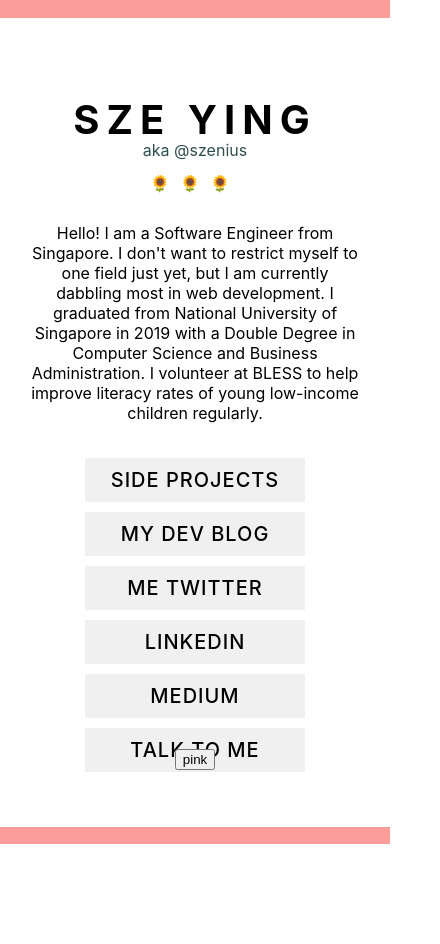
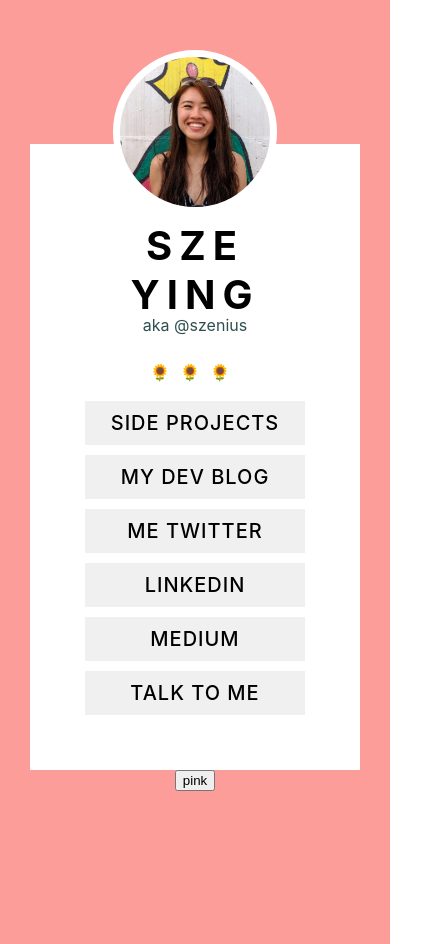
Before and after one commit to szenius/szeying.codes, a React (Create React App) app: page / in a window 390 px wide. Shown: the whole page, 440 px wide, since content can reach past the window. Before the commit the page ends 844 px from the top, so only its background shows below. Built offline with nearby package versions, Linux system fonts and the light colour scheme.

Commit message:
feat: added accent and link colors

```diff
--- a/src/components/profile/Profile.jsx
+++ b/src/components/profile/Profile.jsx
@@ -10,19 +10,18 @@ export const Profile = () => {
   return (
     <div class="profile">
       <div class="profile__icon" />
-      <div class="profile__body">
-        <div class="profile-content">
+      <div class="profile__content">
         <h1 class="profile-content__header">SZE YING</h1>
         <p class="profile-content__subheader">aka @szenius</p>
         <span class="profile-content__emoji-divider" role="img" aria-label="SG">
           🌻🌻🌻
         </span>
         <p class="profile-content__paragraph">
-            Hello! I am a <span class="accent">Software Engineer</span> from Singapore. I don't want to
-            restrict myself to one field just yet, but I am currently dabbling most in web development. I
-            graduated from National University of Singapore in 2019 with a Double Degree in Computer Science
-            and Business Administration. I volunteer at BLESS to help improve literacy rates of young
-            low-income children regularly.
+          Hello! I am a <span class={`profile-content__accent--${colorTheme}`}>Software Engineer</span> from Singapore. I don't want to restrict
+          myself to one field just yet, but I am currently dabbling most in web development. I graduated from
+          National University of Singapore in 2019 with a Double Degree in Computer Science and Business
+          Administration. I volunteer at BLESS to help improve literacy rates of young low-income children
+          regularly.
         </p>
         <div className="profile-content__links">
           <ProfileLink url="https://github.com/szenius" text="side projects" />
@@ -34,6 +33,5 @@ export const Profile = () => {
         </div>
       </div>
     </div>
-    </div>
   );
 };
--- a/src/components/profile/profile.css
+++ b/src/components/profile/profile.css
@@ -1,24 +1,17 @@
 .profile {
-  max-width: 500px;
-  height: 80%;
+  max-width: 700px;
   display: flex;
   flex-direction: column;
   align-items: center;
-  text-align: center;
 }
 
-.profile__body {
-  margin-top: -70px;
+.profile__content {
   background: white;
-  width: 100%;
   padding: 50px;
 }
 
-.profile-content {
-  margin-top: 10px;
-}
-
 .profile__icon {
+  margin-bottom: -70px;
   width: 150px;
   height: 150px;
   background-image: url('../../images/pp.jpeg');
@@ -52,6 +45,32 @@
   margin: 30px;
 }
 
+@media screen and (max-width: 500px) {
+  .profile-content__emoji-divider {
+    letter-spacing: 10px;
+    line-height: 300%;
+  }
+
+  .profile-content__paragraph {
+    display: none;
+  }
+}
+
+.profile-content__accent--pink {
+  font-weight: 700;
+  color: #e37874;
+}
+
+.profile-content__accent--yellow {
+  font-weight: 700;
+  color: #dfa983;
+}
+
+.profile-content__accent--green {
+  font-weight: 700;
+  color: #669b83;
+}
+
 .profile-content__links {
   display: flex;
   justify-content: center;
@@ -80,24 +99,20 @@
   color: #222;
 }
 
-/* @media screen and (max-width: 768px) {
-  .profile-content__links { height: auto; }
-} */
-
-/* .pink-link,
-.pink-link:active,
-.pink-link:visited {
-  color: #fc9d9a;
+.profile-link__pink:hover,
+.profile-link__pink:visited:hover {
+  background-color: #fc9d9a;
+  border-bottom: 3px solid #e37874;
 }
 
-.blue-link,
-.blue-link:active,
-.blue-link:visited {
-  color: #ffc857;
+.profile-link__green:hover,
+.profile-link__green:visited:hover {
+  background-color: #83af9b;
+  border-bottom: 3px solid #669b83;
 }
 
-.green-link,
-.green-link:active,
-.green-link:visited {
-  color: #83af9b;
-} */
+.profile-link__yellow:hover,
+.profile-link__yellow:visited:hover {
+  background-color: #f9cdad;
+  border-bottom: 3px solid #dfa983;
+}
--- a/src/global.css
+++ b/src/global.css
@@ -1,18 +1,18 @@
 .App {
+  padding: 50px;
   text-align: center;
-  height: 100vh;
   display: flex;
-  justify-content: center;
   align-items: center;
+  justify-content: top;
   flex-direction: column;
-  flex-wrap: wrap;
+  min-height: 100vh;
 }
 
 .pink-bg {
   background-color: #fc9d9a;
 }
 
-.blue-bg {
+.yellow-bg {
   background-color: #f9cdad;
 }
 
```
Lines whose indentation alone changed are shown as unchanged.
